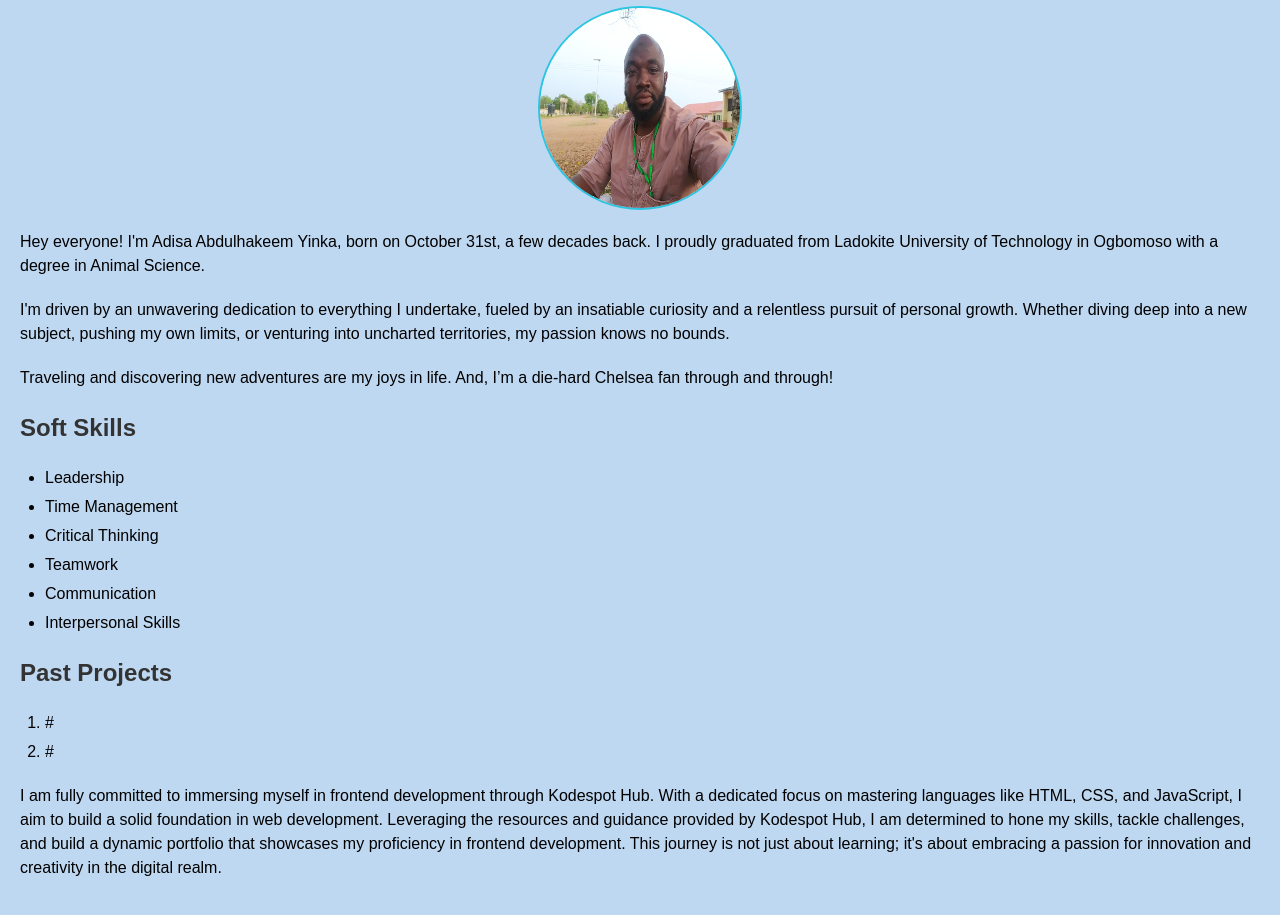
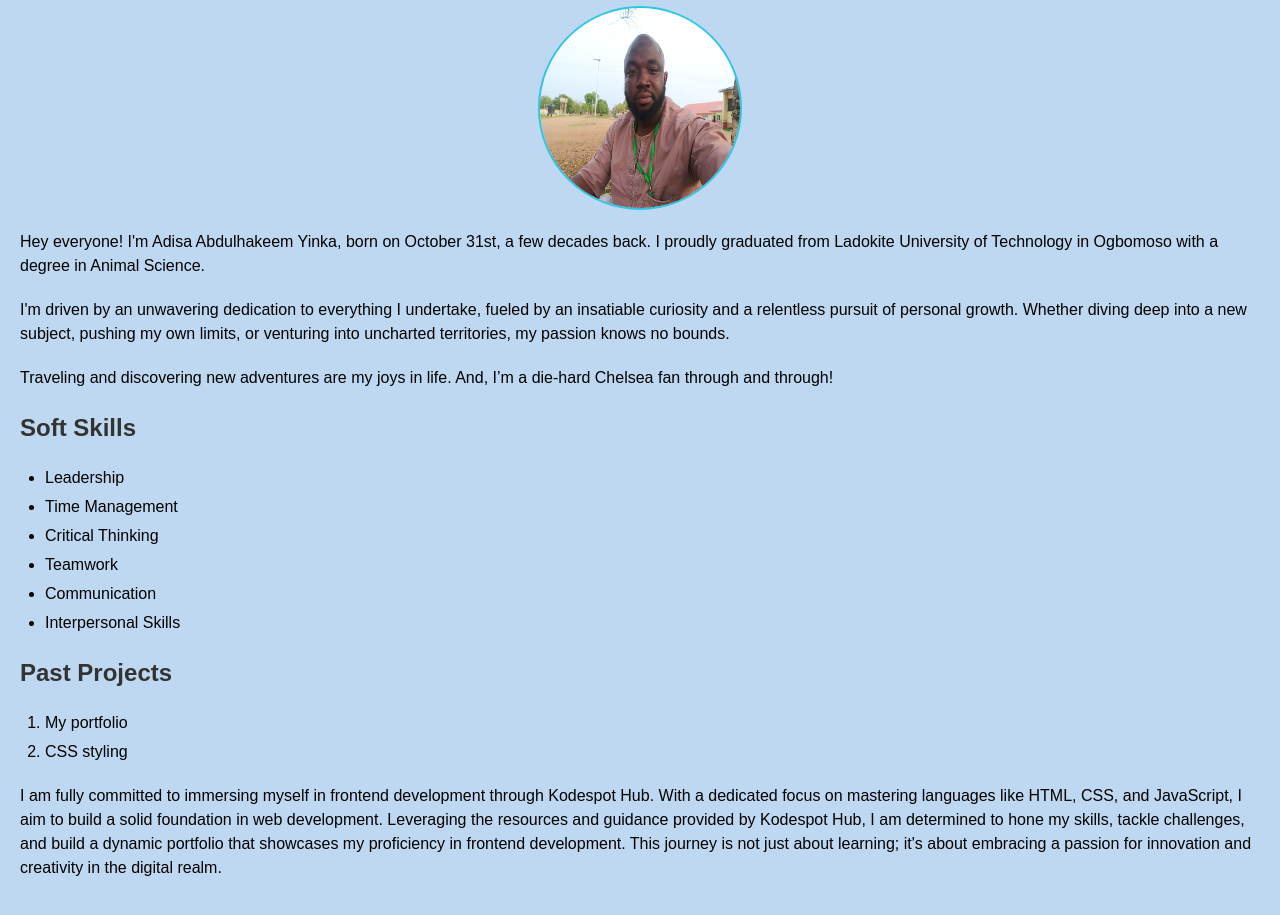
Before and after one commit to Haykay2020/kodespot, a plain HTML site: page index.html in a window 1280 px wide. Shown: the part 105-1020 px from the top of the page. Drawn offline with Linux system fonts and the light colour scheme.

Commit message:
html updated

```diff
--- a/html-basics/index.html
+++ b/index.html
@@ -25,8 +25,8 @@
 
     <h2>Past Projects</h2>
     <ol>
-        <li>#</li>
-        <li>#</li>
+        <li>My portfolio</li>
+        <li>CSS styling</li>
     </ol>
 
     <p>I am fully committed to immersing myself in frontend development through Kodespot Hub. With a dedicated focus on mastering languages like HTML, CSS, and JavaScript, I aim to build a solid foundation in web development. Leveraging the resources and guidance provided by Kodespot Hub, I am determined to hone my skills, tackle challenges, and build a dynamic portfolio that showcases my proficiency in frontend development. This journey is not just about learning; it's about embracing a passion for innovation and creativity in the digital realm.</p>
```
Also changed, not shown: 1715233803278.jpg (renamed from html-basics/1715233803278.jpg), style.css (renamed from html-basics/style.css).
